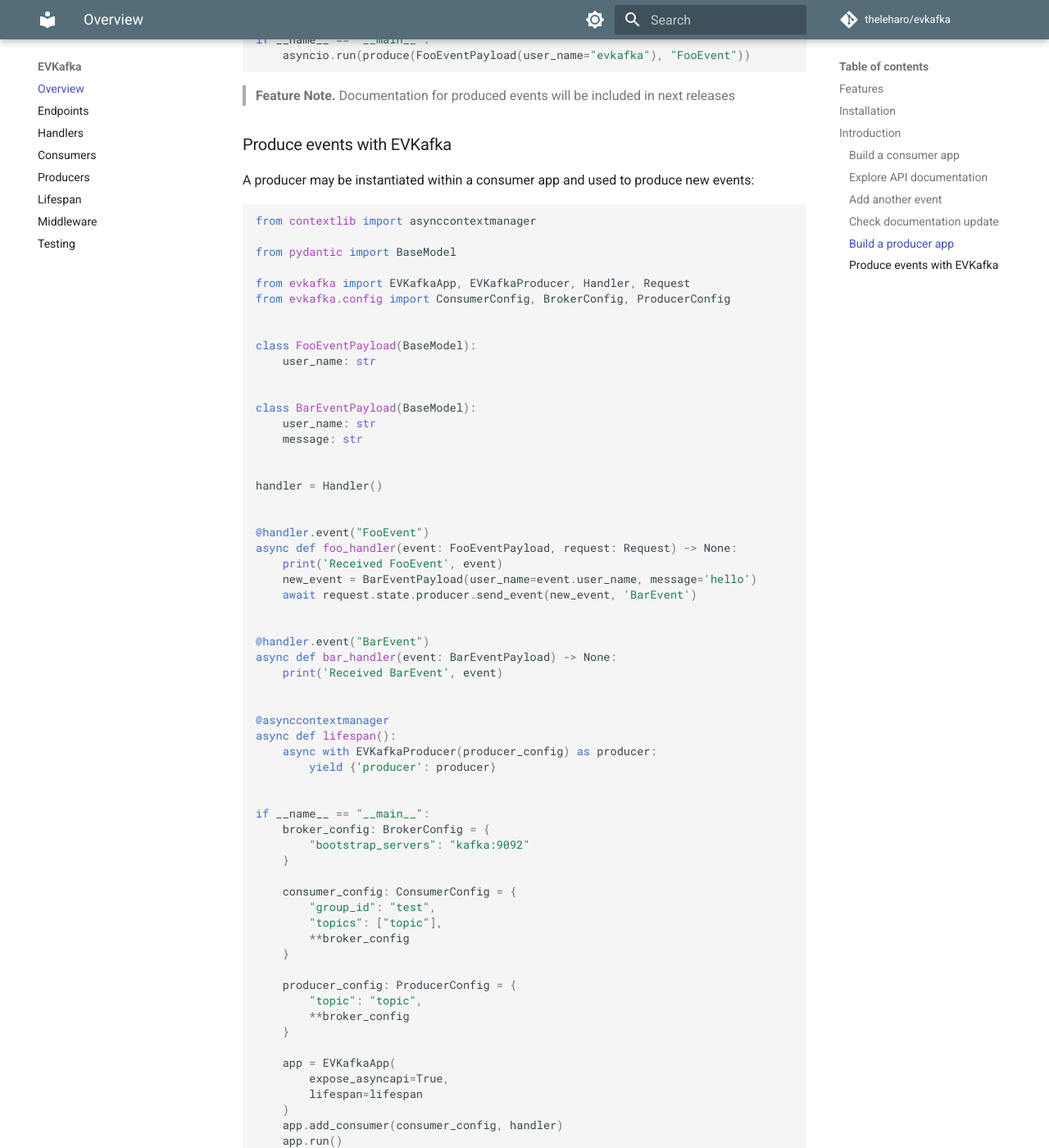
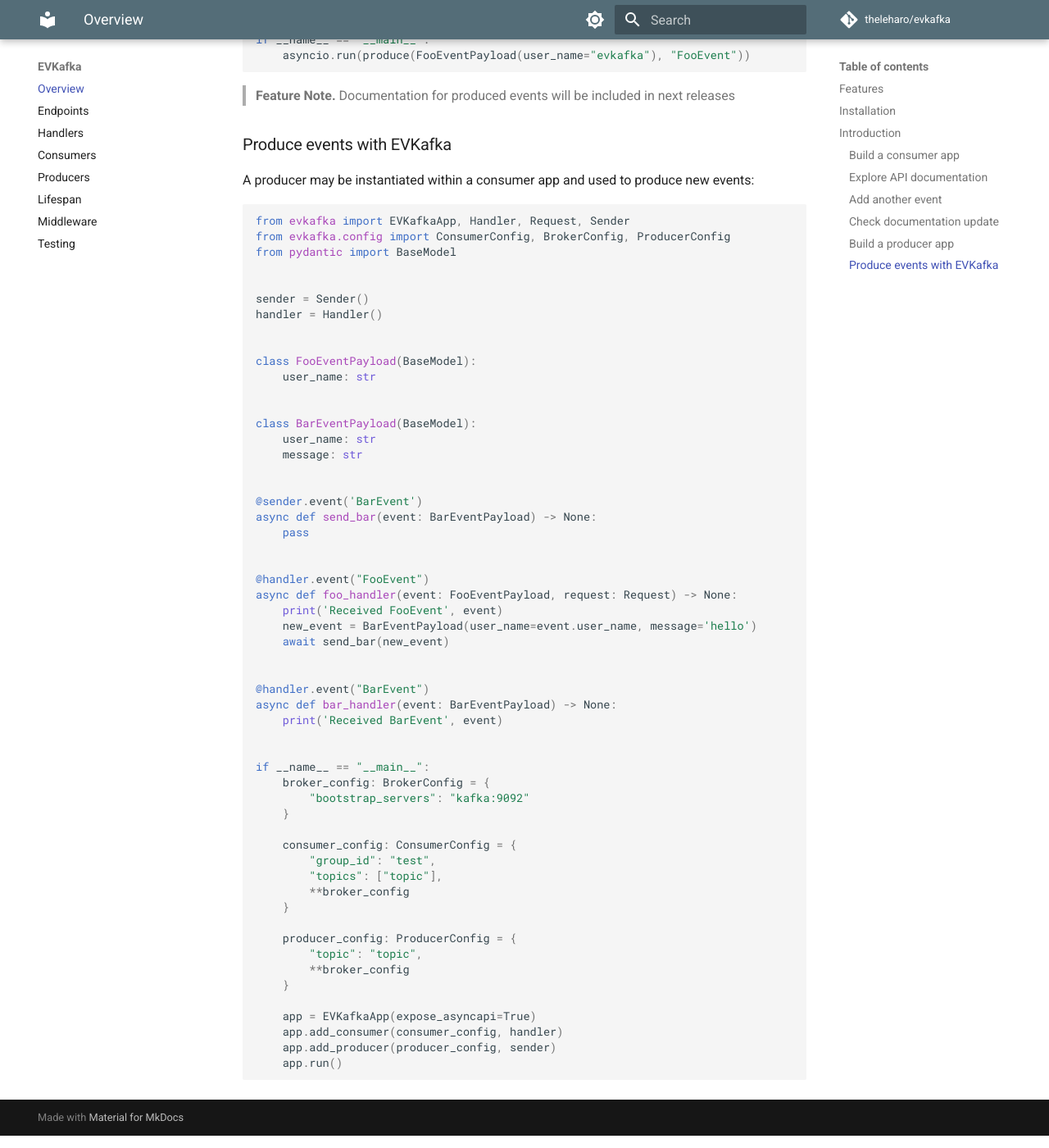
Before and after one commit to theleharo/evkafka, an MkDocs documentation site: the page built from docs/index.md, in a window 1280 px wide and 1400 px high, scrolled down 4088 px. Shown: the whole window at 82% size. Built offline with MkDocs 1.6.1 and Material for MkDocs 9.7.7, drawn with Linux system fonts in a browser that asks for light colours; comment, search, counter and statistics services are not loaded.

Commit message:
update readme/index with new sender.event

````diff
--- a/docs/index.md
+++ b/docs/index.md
@@ -131,12 +131,13 @@
 A producer may be instantiated within a consumer app and used to produce new events:
 
 ```python
-from contextlib import asynccontextmanager
-
+from evkafka import EVKafkaApp, Handler, Request, Sender
+from evkafka.config import ConsumerConfig, BrokerConfig, ProducerConfig
 from pydantic import BaseModel
 
-from evkafka import EVKafkaApp, EVKafkaProducer, Handler, Request
-from evkafka.config import ConsumerConfig, BrokerConfig, ProducerConfig
+
+sender = Sender()
+handler = Handler()
 
 
 class FooEventPayload(BaseModel):
@@ -148,25 +149,21 @@
     message: str
 
 
-handler = Handler()
+@sender.event('BarEvent')
+async def send_bar(event: BarEventPayload) -> None:
+    pass
 
 
 @handler.event("FooEvent")
 async def foo_handler(event: FooEventPayload, request: Request) -> None:
     print('Received FooEvent', event)
     new_event = BarEventPayload(user_name=event.user_name, message='hello')
-    await request.state.producer.send_event(new_event, 'BarEvent')
+    await send_bar(new_event)
 
 
 @handler.event("BarEvent")
 async def bar_handler(event: BarEventPayload) -> None:
     print('Received BarEvent', event)
-
-
-@asynccontextmanager
-async def lifespan():
-    async with EVKafkaProducer(producer_config) as producer:
-        yield {'producer': producer}
 
 
 if __name__ == "__main__":
@@ -185,10 +182,8 @@
         **broker_config
     }
 
-    app = EVKafkaApp(
-        expose_asyncapi=True,
-        lifespan=lifespan
-    )
+    app = EVKafkaApp(expose_asyncapi=True)
     app.add_consumer(consumer_config, handler)
+    app.add_producer(producer_config, sender)
     app.run()
 ```
````
Also changed, not shown: README.md (+5 -8 lines).
